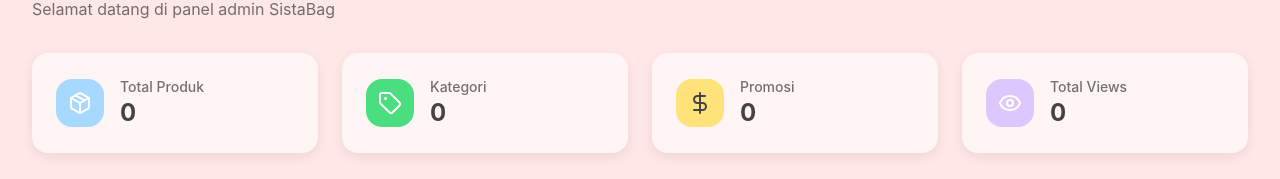
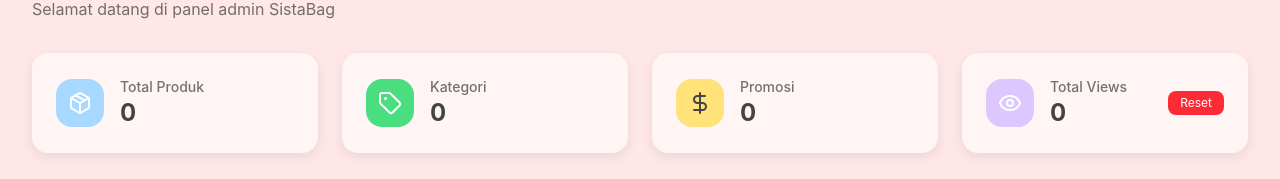
Before and after one commit to kangdidittt-svg/estoresistabag, a Next.js app: page /admin/dashboard in a window 1280 px wide. Shown: the part 143-322 px from the top of the page. Built offline with nearby package versions, Linux system fonts and the light colour scheme; no server answers; the database is empty.

Commit message:
Add product view count tracking and reset functionality
- Implement automatic view count increment on product detail page
- Add API endpoint for resetting all product view counts
- Add reset button in admin dashboard with loading state
- Enhance admin dashboard with view count management

```diff
--- a/src/app/admin/dashboard/page.tsx
+++ b/src/app/admin/dashboard/page.tsx
@@ -45,6 +45,7 @@ interface DashboardStats {
 export default function AdminDashboard() {
   const [stats, setStats] = useState<DashboardStats | null>(null);
   const [loading, setLoading] = useState(true);
+  const [resettingViews, setResettingViews] = useState(false);
   const router = useRouter();
 
   useEffect(() => {
@@ -96,6 +97,37 @@ export default function AdminDashboard() {
       console.error('Error fetching dashboard data:', error);
     } finally {
       setLoading(false);
+    }
+  };
+
+  const handleResetViews = async () => {
+    if (!confirm('Apakah Anda yakin ingin mereset semua view count produk ke 0? Tindakan ini tidak dapat dibatalkan.')) {
+      return;
+    }
+
+    setResettingViews(true);
+    try {
+      const response = await fetch('/api/admin/reset-views', {
+        method: 'POST',
+        headers: {
+          'Content-Type': 'application/json',
+        },
+      });
+
+      const data = await response.json();
+
+      if (data.success) {
+        alert(`Berhasil mereset view count untuk ${data.data.modifiedCount} produk`);
+        // Refresh dashboard data to show updated view counts
+        fetchDashboardData();
+      } else {
+        alert(data.error || 'Gagal mereset view count');
+      }
+    } catch (error) {
+      console.error('Error resetting views:', error);
+      alert('Terjadi kesalahan saat mereset view count');
+    } finally {
+      setResettingViews(false);
     }
   };
 
@@ -201,6 +233,7 @@ export default function AdminDashboard() {
           </div>
 
           <div className="card-theme p-6">
+            <div className="flex items-center justify-between">
               <div className="flex items-center">
                 <div className="p-3 bg-accent-lavender rounded-2xl">
                   <Eye className="h-6 w-6 text-on-accent" />
@@ -209,6 +242,22 @@ export default function AdminDashboard() {
                   <p className="text-sm font-medium text-theme-primary opacity-75">Total Views</p>
                   <p className="text-2xl font-bold text-theme-primary">{stats?.totalViews || 0}</p>
                 </div>
+              </div>
+              <button
+                onClick={handleResetViews}
+                disabled={resettingViews}
+                className="px-3 py-1 bg-red-500 hover:bg-red-600 disabled:bg-red-300 disabled:cursor-not-allowed text-white text-xs rounded-lg transition-colors duration-200 shadow-soft hover:shadow-medium flex items-center gap-1"
+                title="Reset semua view count ke 0"
+              >
+                {resettingViews ? (
+                  <>
+                    <div className="animate-spin rounded-full h-3 w-3 border border-white border-t-transparent"></div>
+                    <span>Reset...</span>
+                  </>
+                ) : (
+                  'Reset'
+                )}
+              </button>
             </div>
           </div>
         </div>
--- /dev/null
+++ b/src/app/api/admin/reset-views/route.ts
@@ -0,0 +1,40 @@
+import { NextRequest, NextResponse } from 'next/server';
+import { connectDB } from '@/lib/mongodb';
+import Product from '@/models/Product';
+import { verifyAdminAuth } from '@/lib/auth';
+
+export async function POST(request: NextRequest) {
+  try {
+    // Verify admin authentication
+    const authResult = await verifyAdminAuth(request);
+    if (!authResult.success) {
+      return NextResponse.json(
+        { success: false, error: authResult.error },
+        { status: 401 }
+      );
+    }
+
+    await connectDB();
+
+    // Reset all product views to 0
+    const result = await Product.updateMany(
+      {}, // Empty filter to match all products
+      { $set: { views: 0 } }
+    );
+
+    return NextResponse.json({
+      success: true,
+      message: `Successfully reset view count for ${result.modifiedCount} products`,
+      data: {
+        modifiedCount: result.modifiedCount
+      }
+    });
+
+  } catch (error) {
+    console.error('Error resetting product views:', error);
+    return NextResponse.json(
+      { success: false, error: 'Failed to reset product views' },
+      { status: 500 }
+    );
+  }
+}
--- a/src/app/products/[slug]/page.tsx
+++ b/src/app/products/[slug]/page.tsx
@@ -93,6 +93,9 @@ export default function ProductDetailPage() {
         if (data.data.relatedProducts) {
           setRelatedProducts(data.data.relatedProducts);
         }
+
+        // Increment view count
+        incrementViewCount();
       } else {
         console.error('Product not found');
       }
@@ -100,6 +103,20 @@ export default function ProductDetailPage() {
       console.error('Error fetching product:', error);
     } finally {
       setLoading(false);
+    }
+  };
+
+  const incrementViewCount = async () => {
+    try {
+      await fetch(`/api/products/${slug}/view`, {
+        method: 'POST',
+        headers: {
+          'Content-Type': 'application/json',
+        },
+        body: JSON.stringify({ createLead: false })
+      });
+    } catch (error) {
+      console.error('Error incrementing view count:', error);
     }
   };
 
```
Lines whose indentation alone changed are shown as unchanged.
